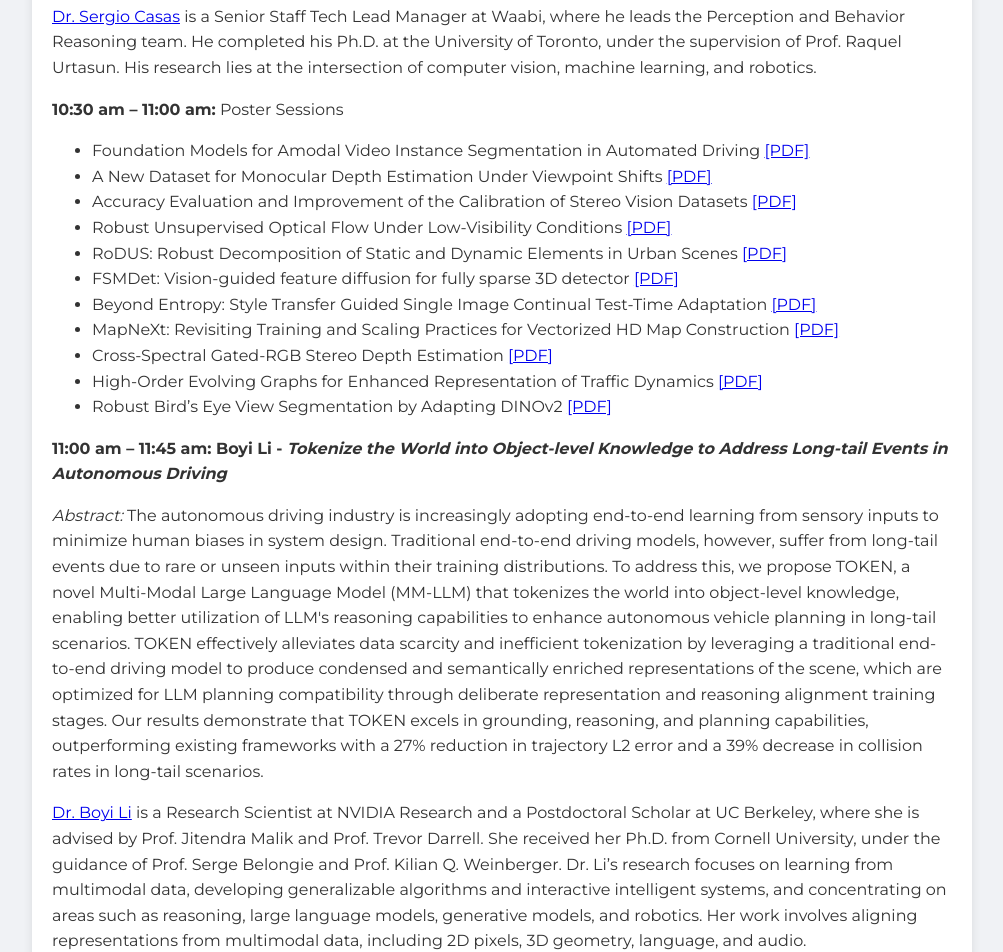
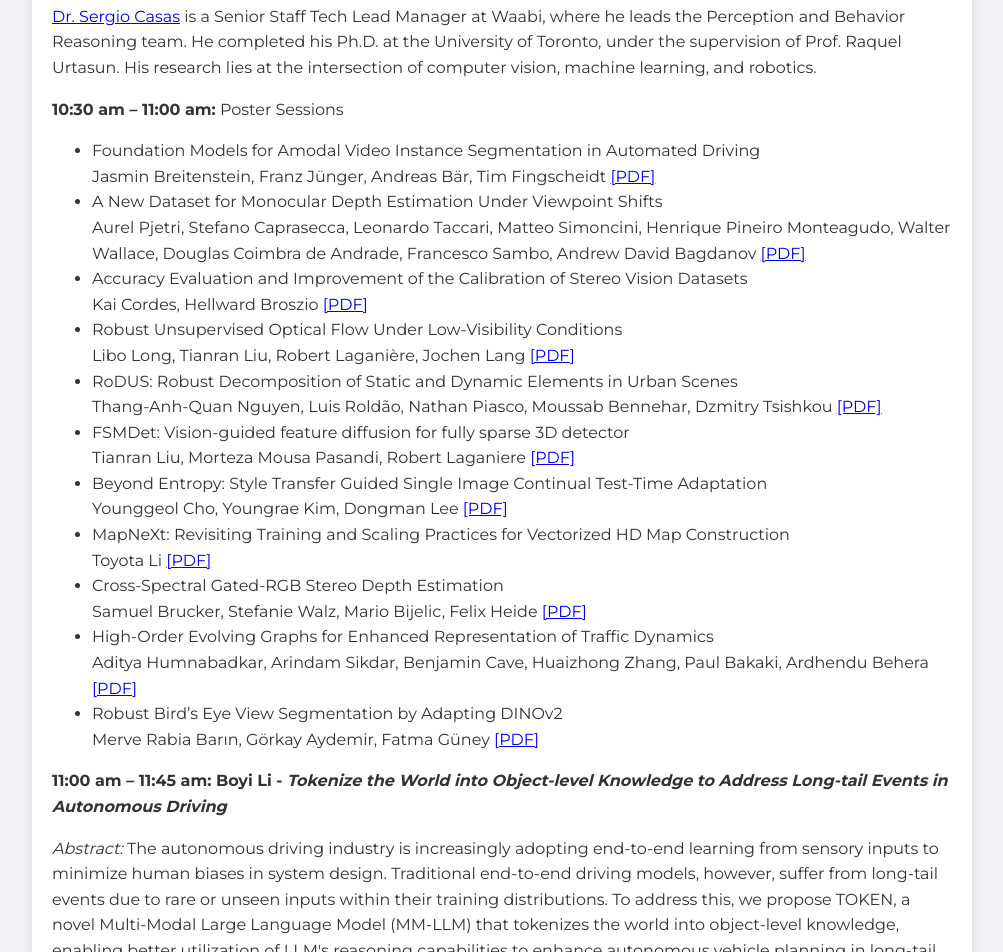
Before and after one commit to vcad-workshop/vcad-workshop.github.io, a plain HTML site: page index.html in a window 1280 px wide. Shown: the part 2040-2992 px from the top of the page, without its empty margins (138-1141 px from the left). Drawn offline with Linux system fonts and the light colour scheme.

Commit message:
Update index.html

```diff
--- a/index.html
+++ b/index.html
@@ -201,7 +201,7 @@
                 <div class="person">
                     <a href="https://sites.google.com/site/boyilics">
                         <img src="assets/img/people/boyi.jpeg" alt="Boyi Li">
-                        <p>Boyi Li<br>UC Berkeley</p>
+                        <p>Boyi Li<br>NVIDIA & UC Berkeley</p>
                     </a>
                 </div>
                 <div class="person">
@@ -224,18 +224,30 @@
     <p><a href="https://sergiocasas.github.io/">Dr. Sergio Casas</a> is a Senior Staff Tech Lead Manager at Waabi, where he leads the Perception and Behavior Reasoning team. He completed his Ph.D. at the University of Toronto, under the supervision of Prof. Raquel Urtasun. His research lies at the intersection of computer vision, machine learning, and robotics.</p>
     <p><strong>10:30 am – 11:00 am:</strong> Poster Sessions</p>
     <ul>
-        <li>Foundation Models for Amodal Video Instance Segmentation in Automated Driving <a href="assets/pdf/poster/Foundation_Models_Amodal_Video_Instance_Segmentation.pdf" target="_blank">[PDF]</a></li>
-        <li>A New Dataset for Monocular Depth Estimation Under Viewpoint Shifts <a href="assets/pdf/poster/New_Dataset_for_Monocular_Depth_Estimation.pdf" target="_blank">[PDF]</a></li>
-        <li>Accuracy Evaluation and Improvement of the Calibration of Stereo Vision Datasets <a href="assets/pdf/poster/Accuracy_Evaluation_Calibration_Stereo_Vision.pdf" target="_blank">[PDF]</a></li>
-        <li>Robust Unsupervised Optical Flow Under Low-Visibility Conditions <a href="assets/pdf/poster/Robust_Unsupervised_Optical_Flow_Low_Visibility.pdf" target="_blank">[PDF]</a></li>
-        <li>RoDUS: Robust Decomposition of Static and Dynamic Elements in Urban Scenes <a href="assets/pdf/poster/RoDUS_Robust_Decomposition_Urban_Scenes.pdf" target="_blank">[PDF]</a></li>
-        <li>FSMDet: Vision-guided feature diffusion for fully sparse 3D detector <a href="assets/pdf/poster/FSMDet_Vision-guided_Sparse_3D_Detector.pdf" target="_blank">[PDF]</a></li>
-        <li>Beyond Entropy: Style Transfer Guided Single Image Continual Test-Time Adaptation <a href="assets/pdf/poster/Beyond_Entropy_Style_Transfer_Test_Time_Adaptation.pdf" target="_blank">[PDF]</a></li>
-        <li>MapNeXt: Revisiting Training and Scaling Practices for Vectorized HD Map Construction <a href="assets/pdf/poster/MapNeXt_Training_Scaling_Vectorized_HD_Map.pdf" target="_blank">[PDF]</a></li>
-        <li>Cross-Spectral Gated-RGB Stereo Depth Estimation <a href="assets/pdf/poster/Cross_Spectral_Gated_RGB_Stereo_Depth_Estimation.pdf" target="_blank">[PDF]</a></li>
-        <li>High-Order Evolving Graphs for Enhanced Representation of Traffic Dynamics <a href="assets/pdf/poster/High_Order_Evolving_Graphs_Traffic_Dynamics.pdf" target="_blank">[PDF]</a></li>
-        <li>Robust Bird’s Eye View Segmentation by Adapting DINOv2 <a href="assets/pdf/poster/Robust_Bird_Eye_View_Segmentation_DINOv2.pdf" target="_blank">[PDF]</a></li>
+        <li>Foundation Models for Amodal Video Instance Segmentation in Automated Driving<br>
+            Jasmin Breitenstein, Franz Jünger, Andreas Bär, Tim Fingscheidt <a href="assets/pdf/poster/Foundation_Models_Amodal_Video_Instance_Segmentation.pdf" target="_blank">[PDF]</a></li>
+        <li>A New Dataset for Monocular Depth Estimation Under Viewpoint Shifts<br>
+            Aurel Pjetri, Stefano Caprasecca, Leonardo Taccari, Matteo Simoncini, Henrique Pineiro Monteagudo, Walter Wallace, Douglas Coimbra de Andrade, Francesco Sambo, Andrew David Bagdanov <a href="assets/pdf/poster/New_Dataset_for_Monocular_Depth_Estimation.pdf" target="_blank">[PDF]</a></li>
+        <li>Accuracy Evaluation and Improvement of the Calibration of Stereo Vision Datasets<br>
+            Kai Cordes, Hellward Broszio <a href="assets/pdf/poster/Accuracy_Evaluation_Calibration_Stereo_Vision.pdf" target="_blank">[PDF]</a></li>
+        <li>Robust Unsupervised Optical Flow Under Low-Visibility Conditions<br>
+            Libo Long, Tianran Liu, Robert Laganière, Jochen Lang <a href="assets/pdf/poster/Robust_Unsupervised_Optical_Flow_Low_Visibility.pdf" target="_blank">[PDF]</a></li>
+        <li>RoDUS: Robust Decomposition of Static and Dynamic Elements in Urban Scenes<br>
+            Thang-Anh-Quan Nguyen, Luis Roldão, Nathan Piasco, Moussab Bennehar, Dzmitry Tsishkou <a href="assets/pdf/poster/RoDUS_Robust_Decomposition_Urban_Scenes.pdf" target="_blank">[PDF]</a></li>
+        <li>FSMDet: Vision-guided feature diffusion for fully sparse 3D detector<br>
+            Tianran Liu, Morteza Mousa Pasandi, Robert Laganiere <a href="assets/pdf/poster/FSMDet_Vision-guided_Sparse_3D_Detector.pdf" target="_blank">[PDF]</a></li>
+        <li>Beyond Entropy: Style Transfer Guided Single Image Continual Test-Time Adaptation<br>
+            Younggeol Cho, Youngrae Kim, Dongman Lee <a href="assets/pdf/poster/Beyond_Entropy_Style_Transfer_Test_Time_Adaptation.pdf" target="_blank">[PDF]</a></li>
+        <li>MapNeXt: Revisiting Training and Scaling Practices for Vectorized HD Map Construction<br>
+            Toyota Li <a href="assets/pdf/poster/MapNeXt_Training_Scaling_Vectorized_HD_Map.pdf" target="_blank">[PDF]</a></li>
+        <li>Cross-Spectral Gated-RGB Stereo Depth Estimation<br>
+            Samuel Brucker, Stefanie Walz, Mario Bijelic, Felix Heide <a href="assets/pdf/poster/Cross_Spectral_Gated_RGB_Stereo_Depth_Estimation.pdf" target="_blank">[PDF]</a></li>
+        <li>High-Order Evolving Graphs for Enhanced Representation of Traffic Dynamics<br>
+            Aditya Humnabadkar, Arindam Sikdar, Benjamin Cave, Huaizhong Zhang, Paul Bakaki, Ardhendu Behera <a href="assets/pdf/poster/High_Order_Evolving_Graphs_Traffic_Dynamics.pdf" target="_blank">[PDF]</a></li>
+        <li>Robust Bird’s Eye View Segmentation by Adapting DINOv2<br>
+            Merve Rabia Barın, Görkay Aydemir, Fatma Güney <a href="assets/pdf/poster/Robust_Bird_Eye_View_Segmentation_DINOv2.pdf" target="_blank">[PDF]</a></li>
     </ul>
+
 
 
 
```
